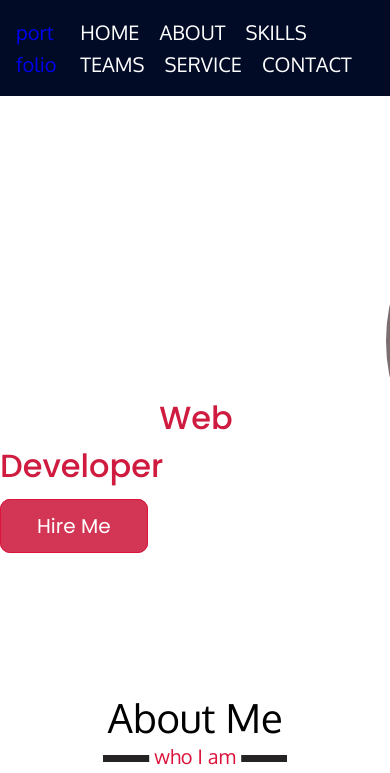
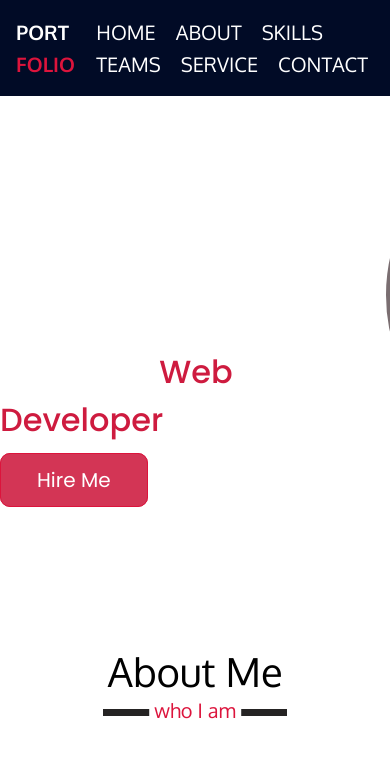
Before and after one commit to zihad-c/personal-portfolio-01, a plain HTML site: page index.html in a window 390 px wide. Shown: the top 773 px of the page. Drawn offline with Linux system fonts and the light colour scheme.

Commit message:
navbar fixed but responsiveness is due

```diff
--- a/css/style.css
+++ b/css/style.css
@@ -37,21 +37,31 @@ footer {
 .navbar {
     /* background-color: rgba(4, 2, 99, 0.9); */
     background-color: rgba(1, 11, 38);
+    position: fixed;
+    z-index: 9999;
+    width: 100%;
 }
 
 .max-width {
     display: flex;
     justify-content: space-between;
     align-items: center;
-    width: 100%;
+    max-width: 1300px;
     margin: 0 auto;
     padding: 1rem 1rem;
 }
 
-.logo {
-    width: fit-content;
+.logo a {
+    text-decoration: none;
+    color: #fff;
     font-size: 20px;
     line-height: 32px;
+    font-weight: 600;
+    text-transform: uppercase;
+}
+
+.logo a span {
+    color: crimson;
 }
 
 .menu ul li {
@@ -81,7 +91,8 @@ section {
     display: flex;
     justify-content: space-evenly;
     align-items: center;
-    padding: 50px 0;
+    padding-top: 100px;
+    padding-bottom: 50px;
 }
 
 .text-1 {
@@ -635,11 +646,18 @@ footer {
     background-color: #111;
     padding: 25px;
     text-align: center;
+    text-transform: capitalize;
     color: #fff;
 }
 
 footer span a {
     color: crimson;
+    text-decoration: none;
+}
+
+footer span a:hover {
+    font-weight: 700;
+    text-decoration: underline;
 }
 
 /* media-query styles start  */
--- a/index.html
+++ b/index.html
@@ -20,7 +20,7 @@
         <nav class="navbar">
             <div class="max-width">
                 <div class="logo">
-                    <a href="#">port <span>folio</span></a>
+                    <a href="#">Port <span>folio</span></a>
                 </div>
                 <div class="menu">
                     <ul>
```
